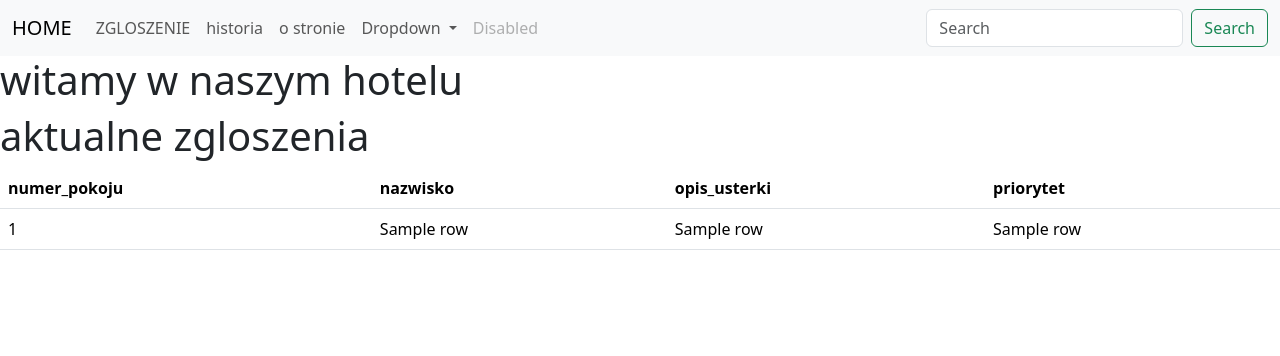
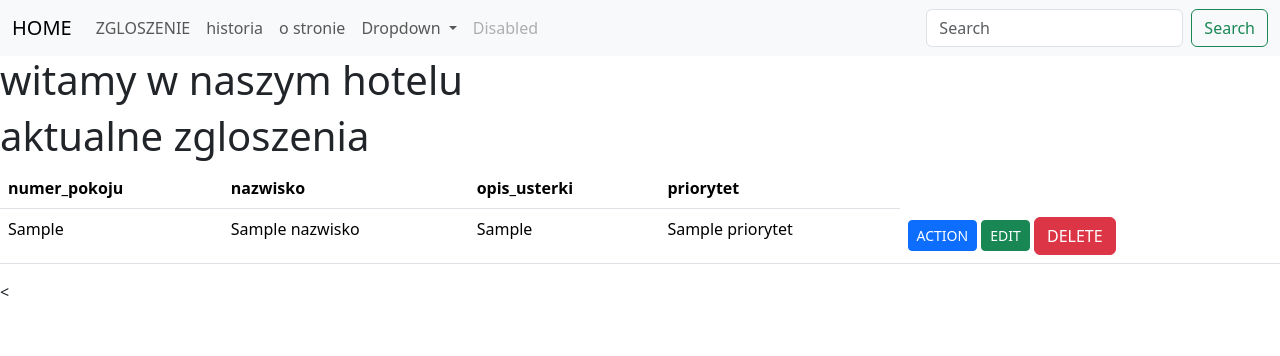
Before and after one commit to Mariuszss/flask_hotel, a Flask app: template templates/lista_usterek.html in a window 1280 px wide. Shown: the top 356 px of the page. Run offline with Flask 3, Linux system fonts and the light colour scheme; the template is opened without the code that fills it: most values are stand-ins (such as "Sample title", 1, 10 or a date in 2020).

Commit message:
wysyłanie i pobieranie danych z bazy

```diff
--- a/app.py
+++ b/app.py
@@ -1,5 +1,6 @@
-from flask import Flask, render_template, url_for, request, redirect, flash
+from flask import Flask, render_template, url_for, request, redirect, flash,g
 import csv
+import sqlite3
 import random
 import string
 import hashlib
@@ -8,6 +9,25 @@ import binascii
 app = Flask(__name__)
 app.config['SECRET_KEY'] = 'tajnehalo'
 
+app_info = {
+    'db_file':'hotel.db'
+}
+
+
+import sqlite3
+from flask import g
+
+def get_db():
+    if not hasattr(g, 'sqlite_db'):
+        conn = sqlite3.connect(app_info['db_file'])
+        conn.row_factory = sqlite3.Row
+        g.sqlite_db = conn
+    return g.sqlite_db
+
+@app.teardown_appcontext
+def close_db(error):
+    if hasattr(g, 'sqlite_db'):
+        g.sqlite_db.close()
 class PriorityType:
     def __init__(self, code, description, selected):
         self.code = code
@@ -70,6 +90,10 @@ def opis():
     if czas != 'dzien':
         priorytet = 'high'
         flash('zmieniono priorytet na wysoki')
+    db = get_db()
+    sql_command = 'insert into usterki (nr_pokoju, nazwisko , opis_usterki , priorytet ) values (?,?,?,?)'
+    db.execute(sql_command, [numer_pokoju,nazwisko,opis_usterki, priorytet])
+    db.commit()
 
 
     with open('data/dane.csv', mode='a', newline='') as file:
@@ -90,12 +114,20 @@ def opis_strony():
 
 @app.route('/lista_usterek')
 def lista():
-    with open('data/dane.csv', mode='r') as file:
-        reader = csv.reader(file)
-        data = list(reader)
-    return render_template("lista_usterek.html", active_menu = 'lista', data=data)
+    db = get_db()
+    sql_command = 'select nr_pokoju, nazwisko, opis_usterki, priorytet from usterki;'
+    cur = db.execute(sql_command)
+    transaction = cur.fetchall()
 
+    return render_template("lista_usterek.html",transaction = transaction, active_menu = 'lista')
 
+# def lista():
+#     with open('data/dane.csv', mode='r') as file:
+#         reader = csv.reader(file)
+#         data = list(reader)
+#     return render_template("lista_usterek.html", active_menu = 'lista', data=data)
+#
+# a=''
 
 if __name__ == '__main__':
     app.run(debug=True)
--- a/data/dane.csv
+++ b/data/dane.csv
@@ -13,3 +13,7 @@ opis_usterki,44
 priorytet,medium
 22,22,22,medium
 22,22,22,medium
+2,2,22,medium
+6,adrianka,zimno,medium
+13,jan,bol serca,medium
+88,kolarz,krzywe kolo,high
--- a/templates/lista_usterek.html
+++ b/templates/lista_usterek.html
@@ -12,18 +12,25 @@
     </tr>
   </thead>
   <tbody>
-   {% for row in data %}
+   {% for transaction in transaction %}
     <tr>
-      <td>{{row[0]}}</td>
-      <td>{{row[1]}}</td>
-      <td>{{row[2]}}</td>
-        <td>{{row[3]}}</td>
+      <td>{{transaction.nr_pokoju}}</td>
+      <td>{{transaction.nazwisko}}</td>
+      <td>{{transaction.opis_usterki}}</td>
+        <td>{{transaction.priorytet}}</td>
+      <td>
+        <button type="button" class="btn btn-primary btn-sm">ACTION</button>
+  <button type="button" class="btn btn-success btn-sm">EDIT</button>
+  <button type="button" class="btn btn-danger">DELETE</button>
+
+      </td>
     </tr>
+
   {% endfor %}
 
   </tbody>
 </table>
-
+<
 
 
 {% endblock %}
```
Also changed, not shown: hotel.db (added).
